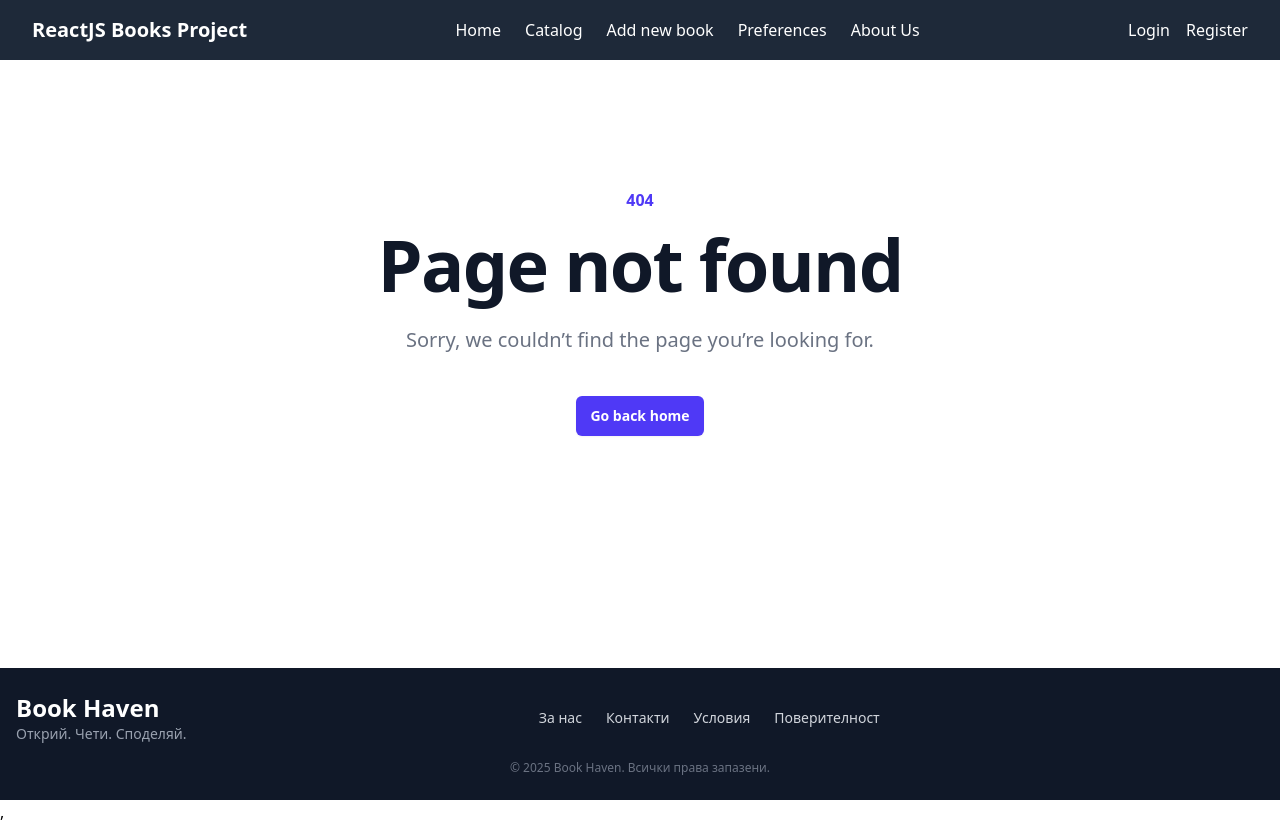
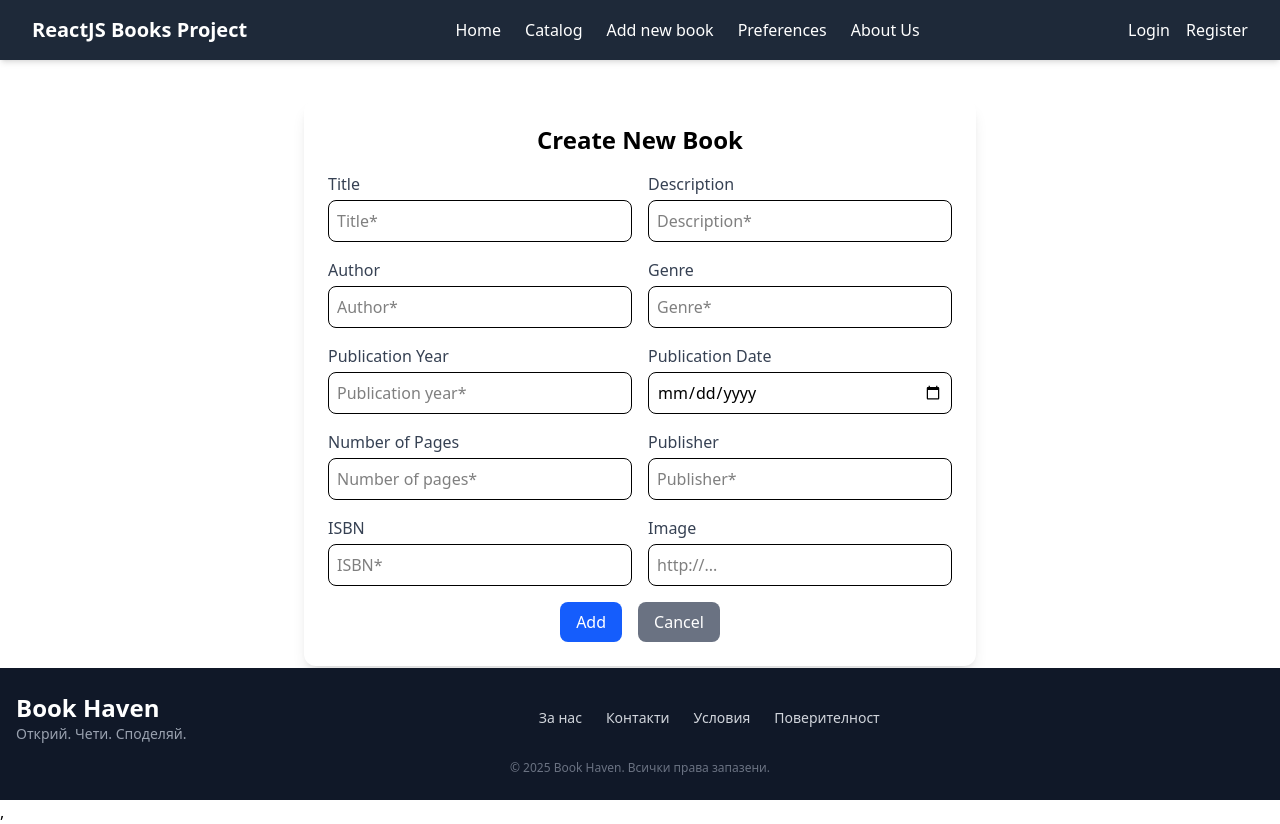
Before and after one commit to KrisZeynev/ReactJS_Books_Project, a React (Vite) app in the folder client/: page /catalog/create in a window 1280 px wide. Built offline with nearby package versions, Linux system fonts and the light colour scheme.

Commit message:
Enhance the create book logic

```diff
--- a/client/src/App.jsx
+++ b/client/src/App.jsx
@@ -35,12 +35,13 @@ function App() {
               <>
                 <Route path="/logout" element={<Logout />} />
                 <Route path="/catalog/:id/details" element={<BookDetails />} />
-                <Route path="/catalog/create" element={<CreateBook />} /> {/* TODO: move above*/}
               </>
             ) : (
               <>
                 <Route path="/login" element={<Login />} />
                 <Route path="/register" element={<Register />} />
+                <Route path="/catalog/create" element={<CreateBook />} /> {/* TODO: move above*/}
+
 
                 <Route path="/books/preferences" element={<BookPreferences />} /> {/* TODO: move above*/}
 
--- a/client/src/components/book-create/CreateBook.jsx
+++ b/client/src/components/book-create/CreateBook.jsx
@@ -1,14 +1,11 @@
 import { useContext, useState } from "react";
 import { UserContext } from "../../contexts/UserContext";
-
-
-
-
+import { useNavigate } from "react-router";
 
 export default function CreateBook() {
   const [errors, setErrors] = useState({});
-
-  const {accessToken} = useContext(UserContext)
+  const {accessToken} = useContext(UserContext);
+  const navigate = useNavigate();
 
   const handleFormSubmit = async (e) => {
     e.preventDefault();
@@ -90,7 +87,7 @@ export default function CreateBook() {
       return;
     }
 
-    const baseUrl = 'http://localhost:3030/data/books';
+    const baseUrl = 'http://localhost:3030/data/catalog';
 
     try {
       const response = await fetch(baseUrl, {
@@ -103,14 +100,12 @@ export default function CreateBook() {
       });
       console.log(response);
       console.log('good to go');
+      navigate('/catalog')
 
     } catch (error) {
-      console.log(error);
+      console.log(`here: ${error}`);
 
     }
-
-
-
     // console.log("Form submitted successfully:", { title, description, author, genre, publicationYear, publicationDate, pages, publisher, isbn, image });
   };
 
```
